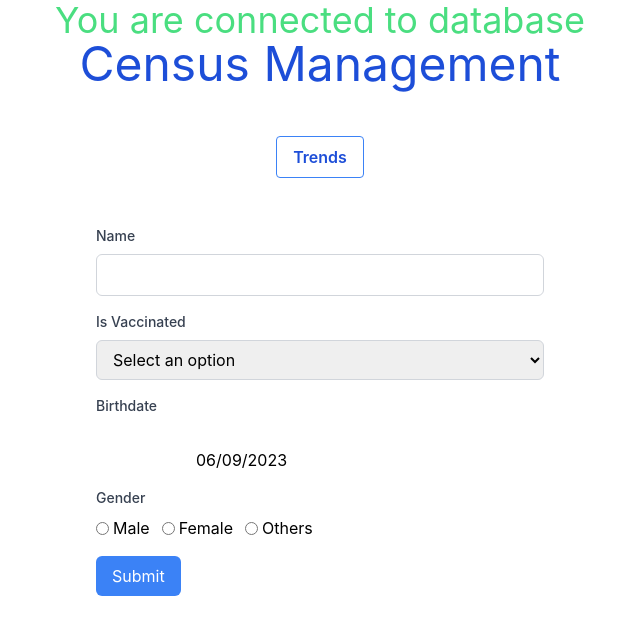
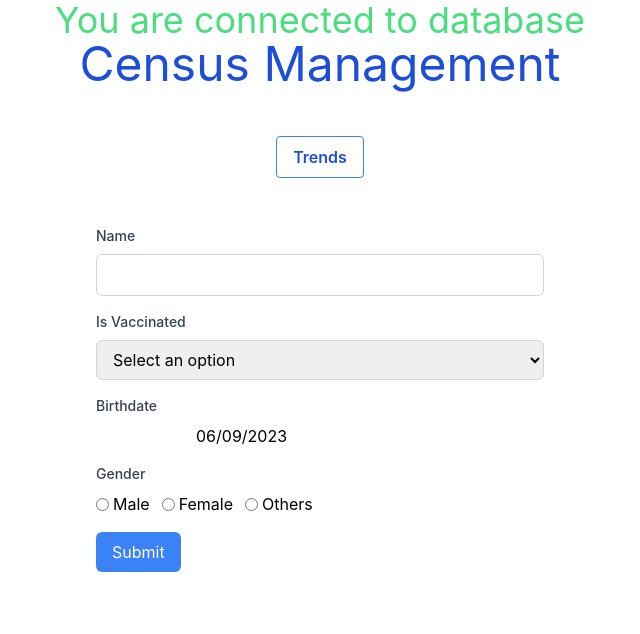
Before and after one commit to Akul-sada/Census-System, a React (Create React App) app in the folder front-end/: page / in a window 1280 px wide. Shown: the top 634 px of the page, without its empty margins (320-960 px from the left). Built offline with nearby package versions, Linux system fonts and the light colour scheme; what chartjs-plugin-zoom would draw is missing.

Commit message:
add reduced margin in DatePickerComponent

```diff
--- a/front-end/src/components/BarGraph.js
+++ b/front-end/src/components/BarGraph.js
@@ -110,13 +110,13 @@
     scales: {
       x: {
         display: true,
-        text: "Age",
         stacked: false,
+        text: "Age"
       },
       y: {
         display: true,
-        text: "Number",
         stacked: false,
+        text: "Number"
       },
     }
   };
--- a/front-end/src/components/Form.js
+++ b/front-end/src/components/Form.js
@@ -98,7 +98,7 @@
           >
             Birthdate
           </label>
-          <div className="flex flex-col items-center mt-8">
+          <div className="flex flex-col items-center mt-2">
             <DatePickerComponent
               startDate={startDate}
               handleDateChange={handleDateChange}
```
